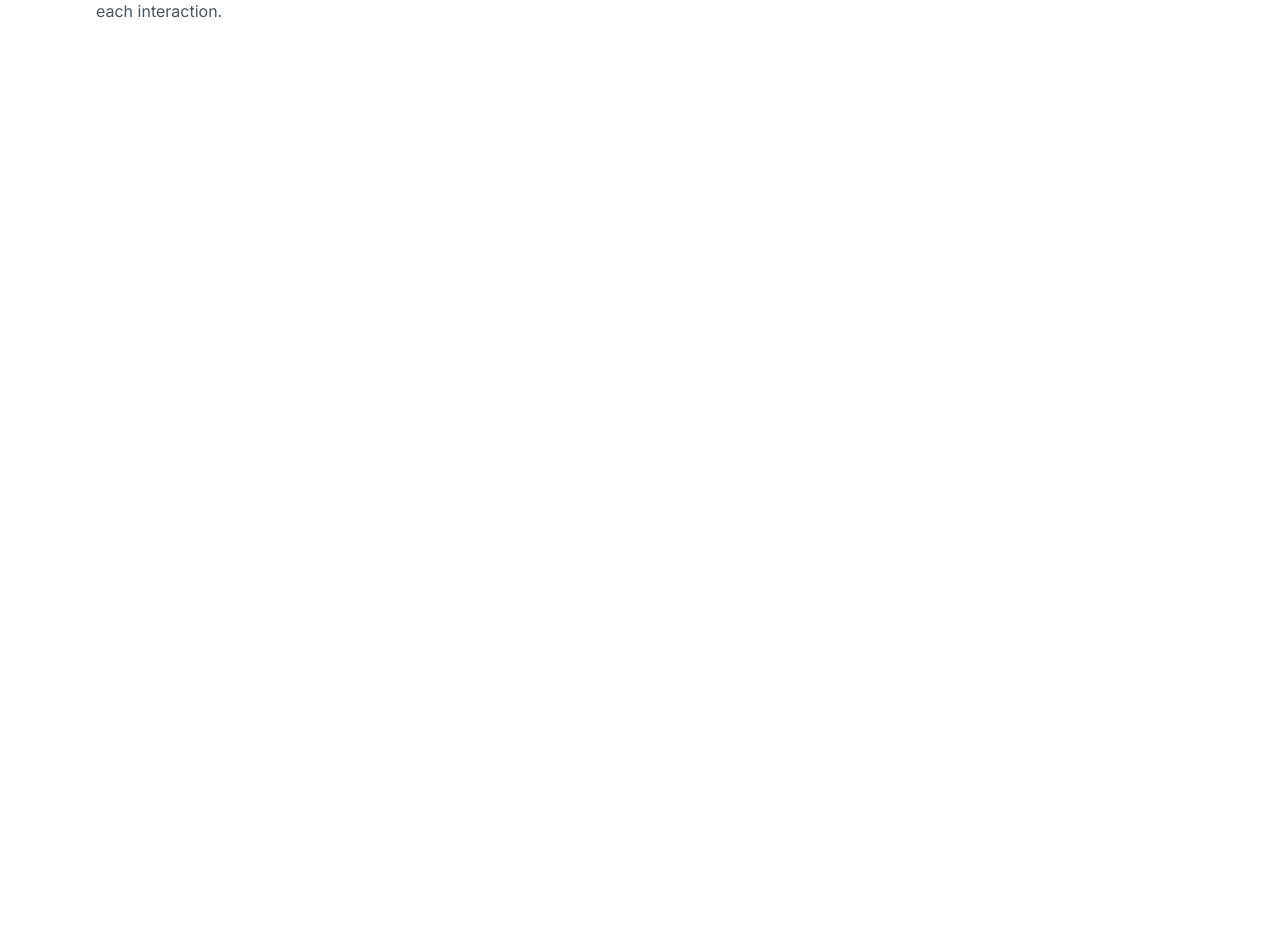
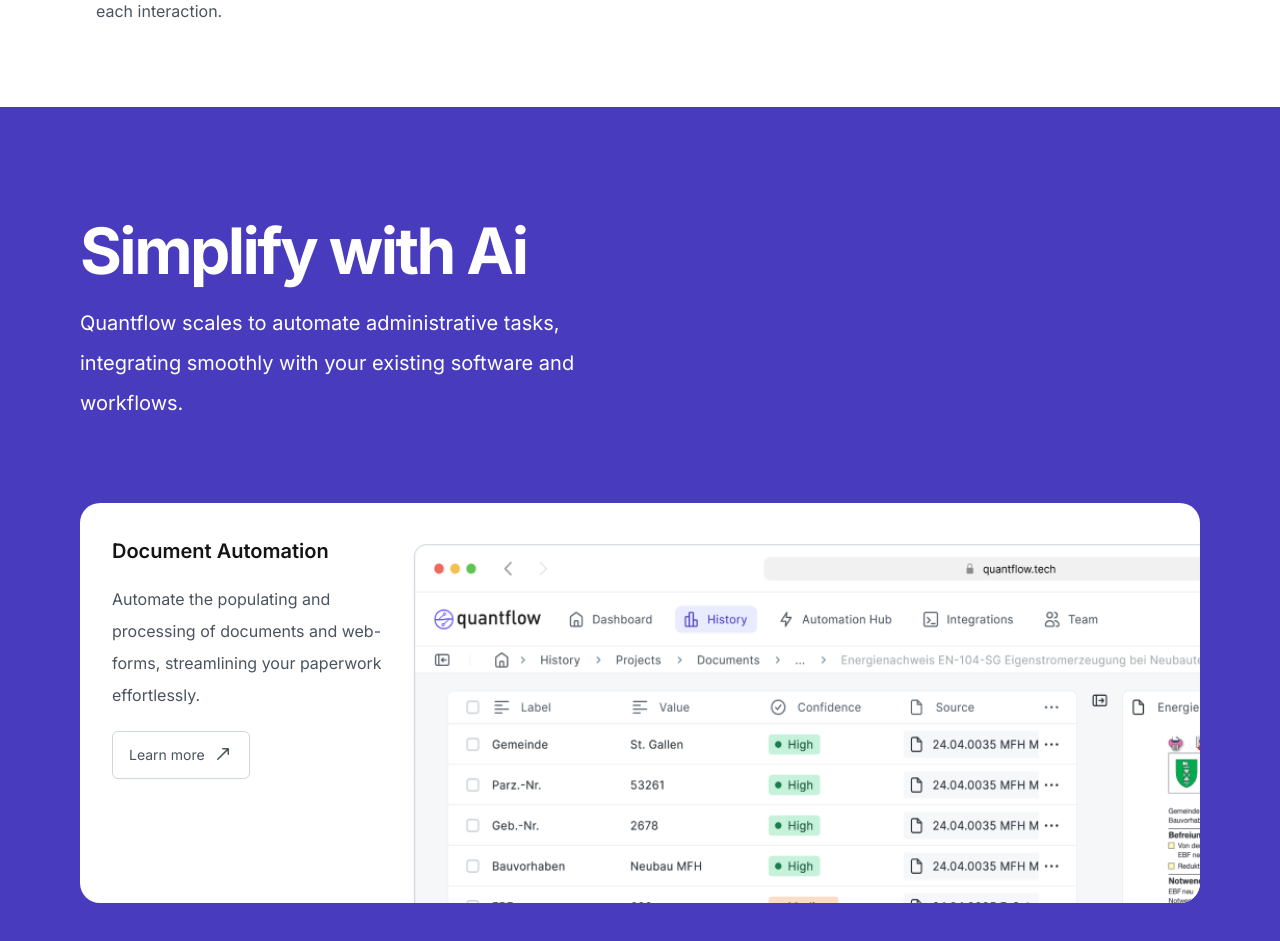
Before and after one commit to marville001/quantflow, a Next.js app: page / in a window 1280 px wide. Shown: the part 1620-2561 px from the top of the page. Before the commit the page ends 1759 px from the top, so only its background shows below. Built offline with nearby package versions, Linux system fonts and the light colour scheme.

Commit message:
home page update

```diff
--- a/src/app/(public)/page.tsx
+++ b/src/app/(public)/page.tsx
@@ -1,3 +1,4 @@
+import { ICONS } from "@/assets/icons";
 import { Button } from "@/components/ui/button";
 import Image from "next/image";
 
@@ -27,7 +28,7 @@
           <h1 className="text-grey-800 hero-large w-full md:max-w-[732px] text-center ">
             Super power for Admin Teams
           </h1>
-          < p className="text-grey-800 header-normal  w-full md:max-w-[544px] text-center mt-5 ">
+          < p className="text-grey-800 header-normal  w-full max-w-[] sm:max-w-[544px] text-center mt-5 ">
             Quantflow delivers enterprise-grade AI to automate your most tedious tasks.
           </p>
           <div className="flex items-center gap-4 mt-7">
@@ -40,7 +41,7 @@
           <Image src="/assets/images/video.png" alt="Hero" width={1120} height={600} className="w-full h-auto object-cover" />
         </div>
 
-        <div className="flex justify-between gap-5 mt-4">
+        <div className="flex justify-between gap-5 mt-4 flex-col gap-y-8 sm:flex-row">
           {
             hero_items.map((item) => (
               <div key={item.index} className="flex items-start flex-1 flex-col  gap-4">
@@ -59,7 +60,27 @@
         </div>
       </div>
 
-      <div className="p-4">
+      <div className="p-4 bg-quantflow-500">
+
+        <div className="max-w-[1120px] mx-auto py-16 lg:py-24">
+          <h2 className="hero-medium text-white">Simplify with Ai</h2>
+          <p className="body-large text-white max-w-[544px] mt-5">
+            Quantflow scales to automate administrative tasks, integrating smoothly with your existing software and workflows.
+          </p>
+
+          <div className="bg-white mt-20 p-[32px] sm:h-[400px] gap-y-6 flex-col sm:flex-row pr-0 pb-0 overflow-hidden rounded-[20px] flex">
+            <div className="w-[300px]">
+              <h3 className="text-grey-800 header-normal">Document Automation</h3>
+              <p className="body-normal mt-4 text-grey-600">
+                Automate the populating and processing of documents and web-forms, streamlining your paperwork effortlessly.
+              </p>
+              <Button variant={"outline"} className="mt-5 h-[48px] gap-2">Learn more {ICONS.arrowRightUp}</Button>
+            </div>
+            <div className="flex-1 self-end h-[360px]">
+              <Image src="/assets/images/document-automation.png" alt="Hero" width={600} height={400} className="w-full h-[300px] sm:h-full max-sm:object-left object-top object-cover" />
+            </div>
+          </div>
+        </div>
 
       </div>
     </div>
--- /dev/null
+++ b/src/assets/icons.tsx
@@ -0,0 +1,7 @@
+export const ICONS = {
+	arrowRightUp: (
+		<svg width="20" height="21" viewBox="0 0 20 21" fill="none" xmlns="http://www.w3.org/2000/svg">
+			<path fill-rule="evenodd" clip-rule="evenodd" d="M9.75 5.59448C9.33579 5.59448 9 5.2587 9 4.84448C9 4.43027 9.33579 4.09448 9.75 4.09448H15.25C15.6642 4.09448 16 4.43027 16 4.84448V10.3445C16 10.7587 15.6642 11.0945 15.25 11.0945C14.8358 11.0945 14.5 10.7587 14.5 10.3445V6.65514L5.28033 15.8748C4.98744 16.1677 4.51256 16.1677 4.21967 15.8748C3.92678 15.5819 3.92678 15.107 4.21967 14.8142L13.4393 5.59448H9.75Z" fill="#4A545E" />
+		</svg>
+	)
+};
```
Also changed, not shown: public/assets/home/image 11.png (added), public/assets/images/document-automation.png (added).
